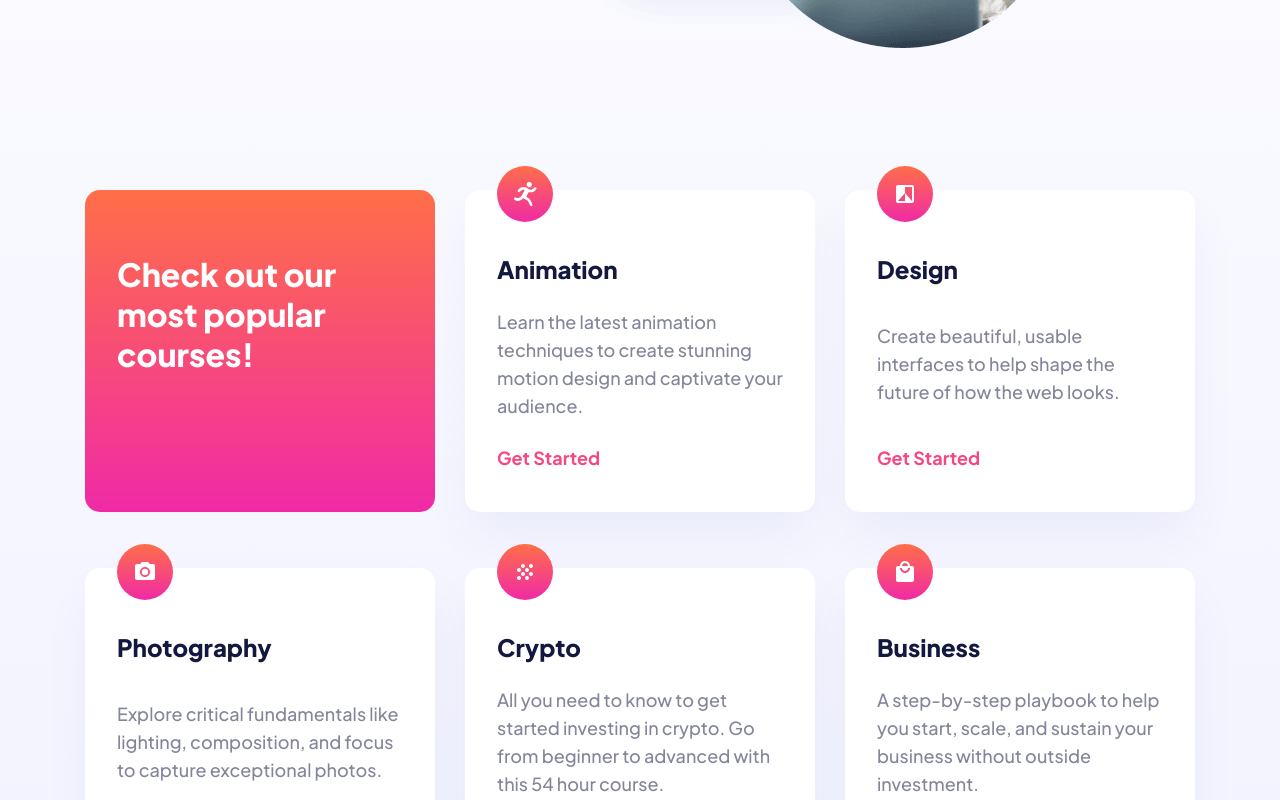
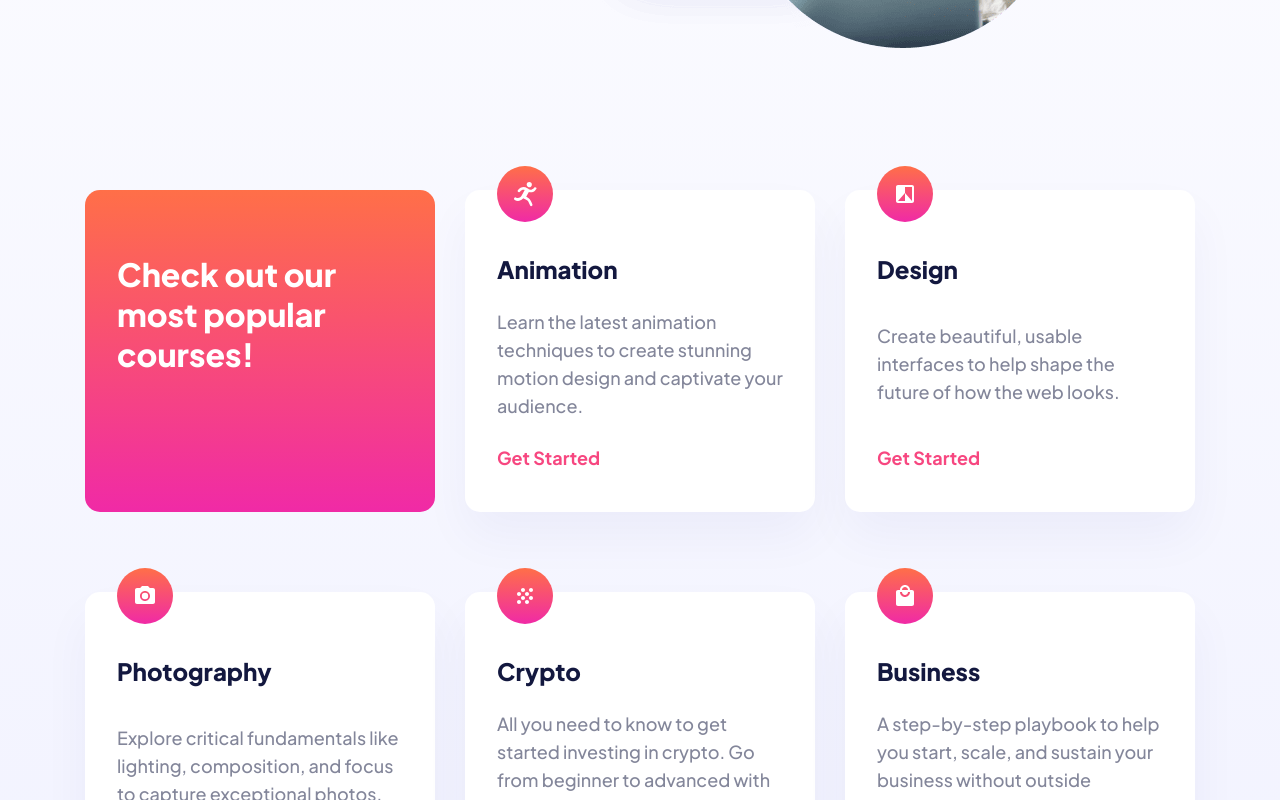
Before and after one commit to TheCodeCraze/skilled-e-learning-page, a React (Vite) app: page / in a window 1280 px wide. Shown: the part 680-1480 px from the top of the page. Built offline with nearby package versions, Linux system fonts and the light colour scheme.

Commit message:
Improved design in courses section

```diff
--- a/src/styles/Courses.module.css
+++ b/src/styles/Courses.module.css
@@ -4,13 +4,13 @@
   display: flex;
   justify-content: center;
   flex-wrap: wrap;
-  gap: 56px 30px;
+  gap: 80px 30px;
 }
 
 @media screen and (max-width: 1024px) {
   .courses {
     padding: 70px 0 86px;
-    gap: 32px 10px;
+    gap: 56px 10px;
   }
 }
 
```
